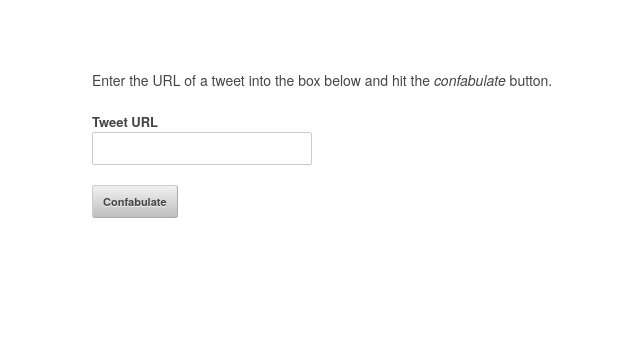
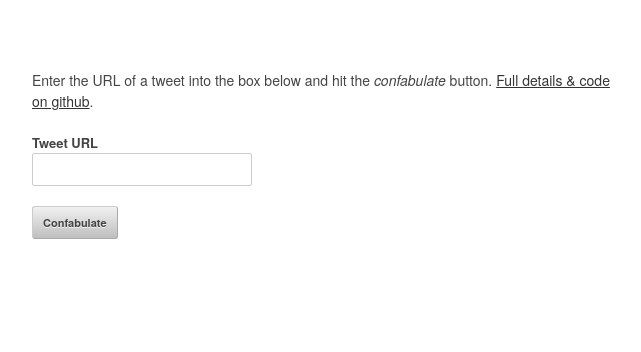
Before and after one commit to hjst/twitter-confab, a plain HTML site: page index.html in a window 1280 px wide. Shown: the whole page, without its empty margins (308-949 px from the left). Drawn offline with nearby package versions, Linux system fonts and the light colour scheme.

Commit message:
Added link to github and centered text

```diff
--- a/index.html
+++ b/index.html
@@ -45,10 +45,12 @@
 	================================================== -->
 
 	<div class="container">
-		<div class="twelve columns offset-by-four" style="margin: 5em auto;">
+    <div class="three columns">&nbsp;</div>
+		<div class="ten columns" style="margin: 5em auto;">
 
       <p>
       Enter the URL of a tweet into the box below and hit the <em>confabulate</em> button.
+      <a href="https://github.com/hjst/twitter-confab">Full details &amp; code on github</a>.
       </p>
 
       <form id="confabulation" method="get" target="">
@@ -60,6 +62,7 @@
       <div id="rendered-tweets"></div>
 
 		</div>
+    <div class="three columns">&nbsp;</div>
 	</div><!-- container -->
 
 <!-- End Document
```
